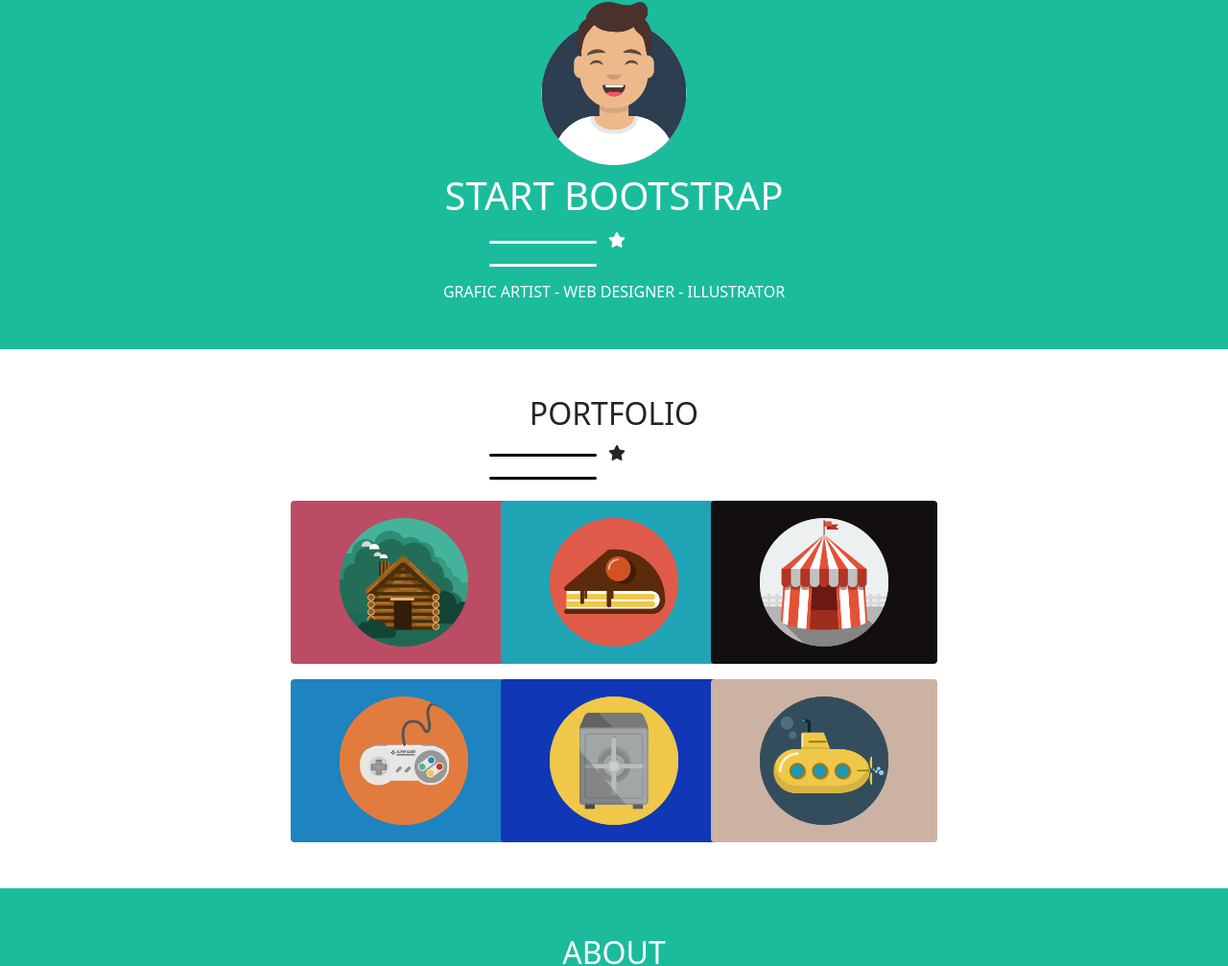
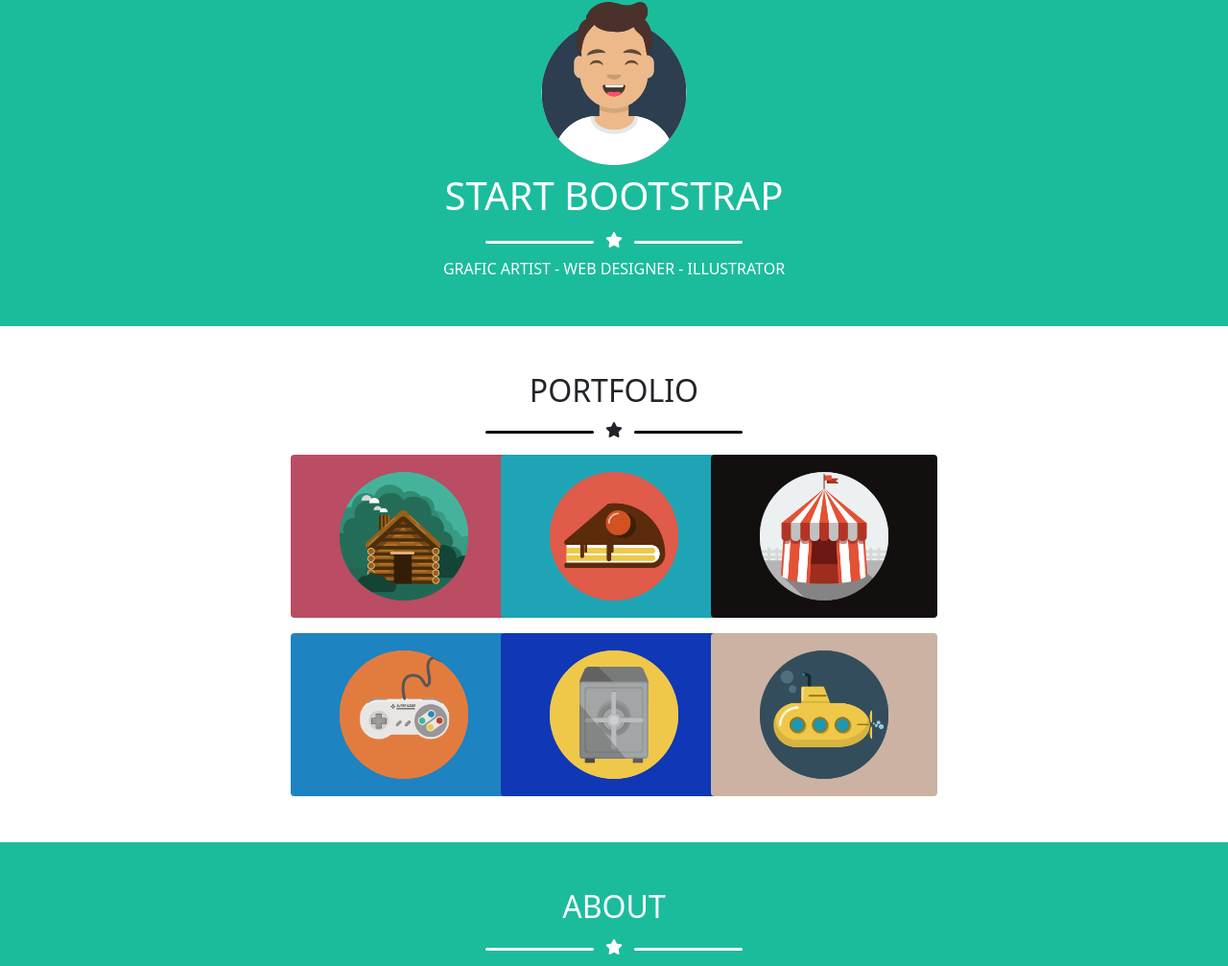
Before and after one commit to aquariusboy91/html-css-bootstrap-freelancer, a plain HTML site: page index.html in a window 1280 px wide. Shown: the part 108-1115 px from the top of the page at 96% size. Drawn offline with nearby package versions, Linux system fonts and the light colour scheme.

Commit message:
add-query

```diff
--- a/css/style.css
+++ b/css/style.css
@@ -26,21 +26,17 @@
 .line {
     height: 3px;
     background-color: white;
-    width: 43%;
+    width: 25%;
 }
 
 .line-b {
     height: 3px;
     background-color: black;
-    width: 43%;
+    width: 25%;
 }
 
 .d_inline {
     display: inline-block;
-}
-
-.col-height {
-    height: 10em;
 }
 
 .img-height {
--- a/index.html
+++ b/index.html
@@ -46,13 +46,13 @@
                 </div>
 
             <div class="row justify-content-center">
-                <div class="col-4 text-uppercase text-center text-white fw-bold">
+                <div class="col-lg-6 col-md-8 col-sm-10 text-uppercase text-center text-white fw-bold">
                     <h1>start bootstrap</h1>
                 </div>
             </div>
 
             <div class="row justify-content-center">
-                <div class="col-3">
+                <div class="col-lg-5 col-md-7 col-sm-9 text-center">
                         <div>
                             <div class="line d_inline rounded-pill"></div>
                             <i class="fas fa-star text-white px-2 align-middle"></i>
@@ -62,7 +62,7 @@
             </div>
 
             <div class="row justify-content-center pt-2 pb-5">
-                <div class="col-5 text-uppercase text-white text-center">
+                <div class="col-lg-6 col-md-8 col-sm-10 text-uppercase text-white text-center">
                     <span>grafic artist - web designer - illustrator</span>
                 </div>
             </div>
@@ -81,7 +81,7 @@
                 </div>
 
                 <div class="row justify-content-center">
-                    <div class="col-3">
+                    <div class="col-lg-5 col-md-7 col-sm-9 text-center">
                         <div>
                             <div class="line-b d_inline rounded-pill"></div>
                             <i class="fas fa-star text-black px-2 align-middle"></i>
@@ -130,7 +130,7 @@
                 </div>
 
                 <div class="row justify-content-center">
-                    <div class="col-3">
+                    <div class="col-lg-5 col-md-7 col-sm-9 text-center">
                         <div>
                             <div class="line d_inline rounded-pill"></div>
                             <i class="fas fa-star text-white px-2 align-middle"></i>
@@ -174,7 +174,7 @@
                 </div>
 
                 <div class="row justify-content-center">
-                    <div class="col-3 ">
+                    <div class="col-lg-5 col-md-7 col-sm-9 text-center ">
                         <div>
                             <div class="line-b d_inline rounded-pill"></div>
                             <i class="fas fa-star text-black px-2 align-middle"></i>
@@ -263,7 +263,7 @@
                     <div class="col-2 fs-9 text-white text-center pt-4 pb-4">Copyright <i class="far fa-copyright"></i> your website 2019 </div>
                 </div>
             </div>
-        </div>
+        </section>
     </footer>
 
 </body>
```
